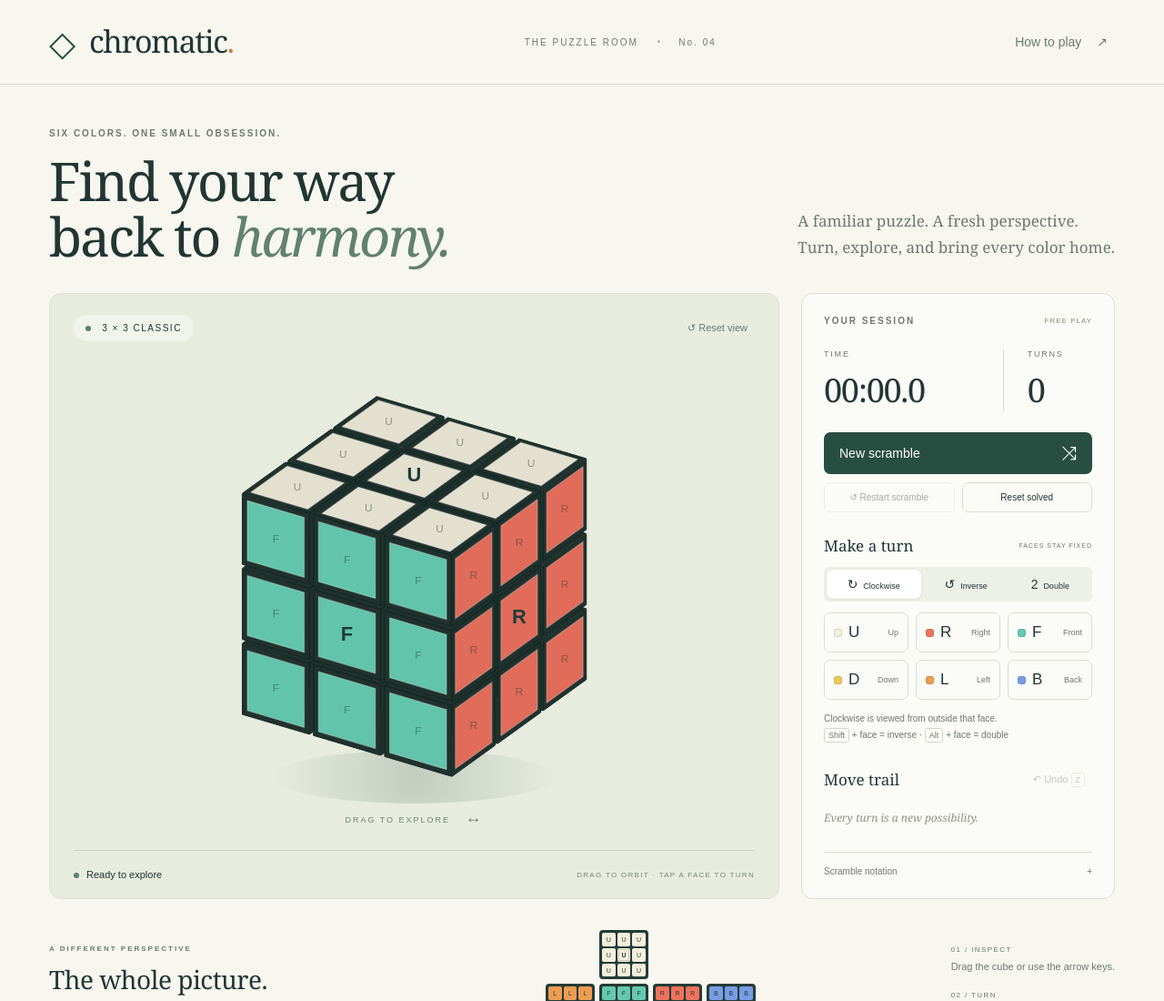
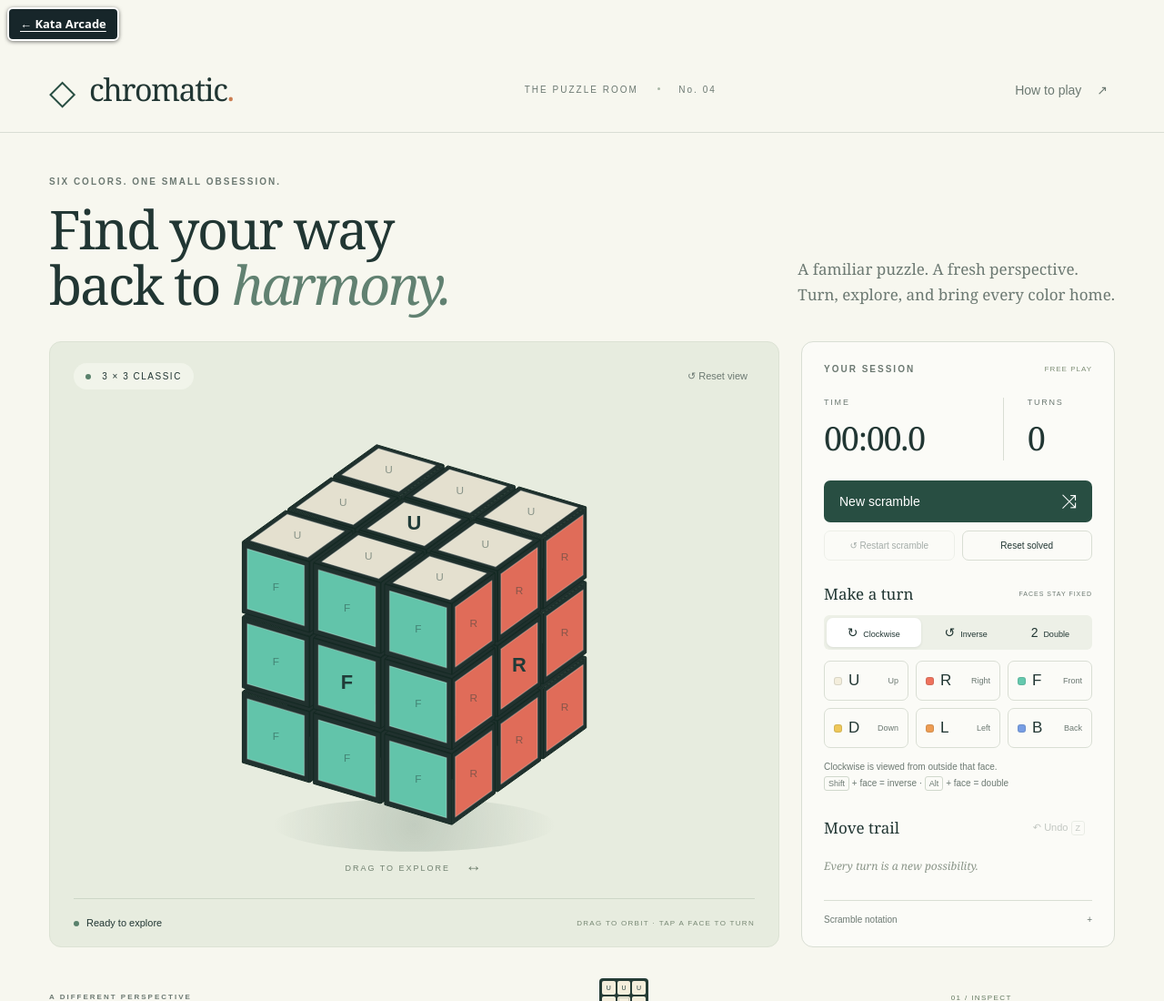
Before and after one commit to intrepion/kata-inspired-by-rubiks-cube-codex-dot, a website with bundled scripts: page index.html in a window 1280 px wide. Shown: the top 1100 px of the page at 91% size. Built offline with nearby package versions, Linux system fonts and the light colour scheme.

Commit message:
Add link back to Kata Arcade

```diff
--- a/index.html
+++ b/index.html
@@ -1,7 +1,12 @@
 <!doctype html>
 <html lang="en">
-<head><meta charset="utf-8"><meta name="viewport" content="width=device-width,initial-scale=1"><meta name="theme-color" content="#182c2c"><title>Chromatic — a little cube, endless possibility</title><link rel="icon" href="icon.svg" type="image/svg+xml"><link rel="stylesheet" href="styles.css"><script defer src="model.js"></script><script defer src="session.js"></script><script defer src="game.js"></script></head>
+<head><meta charset="utf-8"><meta name="viewport" content="width=device-width,initial-scale=1"><meta name="theme-color" content="#182c2c"><title>Chromatic — a little cube, endless possibility</title><link rel="icon" href="icon.svg" type="image/svg+xml"><link rel="stylesheet" href="styles.css"><script defer src="model.js"></script><script defer src="session.js"></script><script defer src="game.js"></script><style>[data-kata-arcade-nav] a:focus-visible { outline: 3px solid #ffdf70 !important; outline-offset: 3px; }</style>
+</head>
 <body>
+    <div role="navigation" aria-label="Arcade navigation" data-kata-arcade-nav style="all:initial;display:block;position:relative;z-index:2147483647;font:600 13px/1.3 system-ui,sans-serif;">
+      <a href="https://intrepion.github.io/" style="display:inline-block;margin:8px;padding:8px 12px;border:2px solid #fff;border-radius:6px;background:#17262a;color:#fff;text-decoration:underline;text-underline-offset:3px;box-shadow:0 1px 4px #0008;">← Kata Arcade</a>
+    </div>
+
 <header><a class="brand" href="./" aria-label="Chromatic home"><span class="brand-icon">◇</span> chromatic<span class="brand-period">.</span></a><span class="edition">THE PUZZLE ROOM <i></i> No. 04</span><button id="help" class="quiet">How to play <span>↗</span></button></header>
 <main>
 <section class="intro"><div><p class="eyebrow">SIX COLORS. ONE SMALL OBSESSION.</p><h1>Find your way<br>back to <em>harmony.</em></h1></div><p class="intro-note">A familiar puzzle. A fresh perspective.<br>Turn, explore, and bring every color home.</p></section>
```
